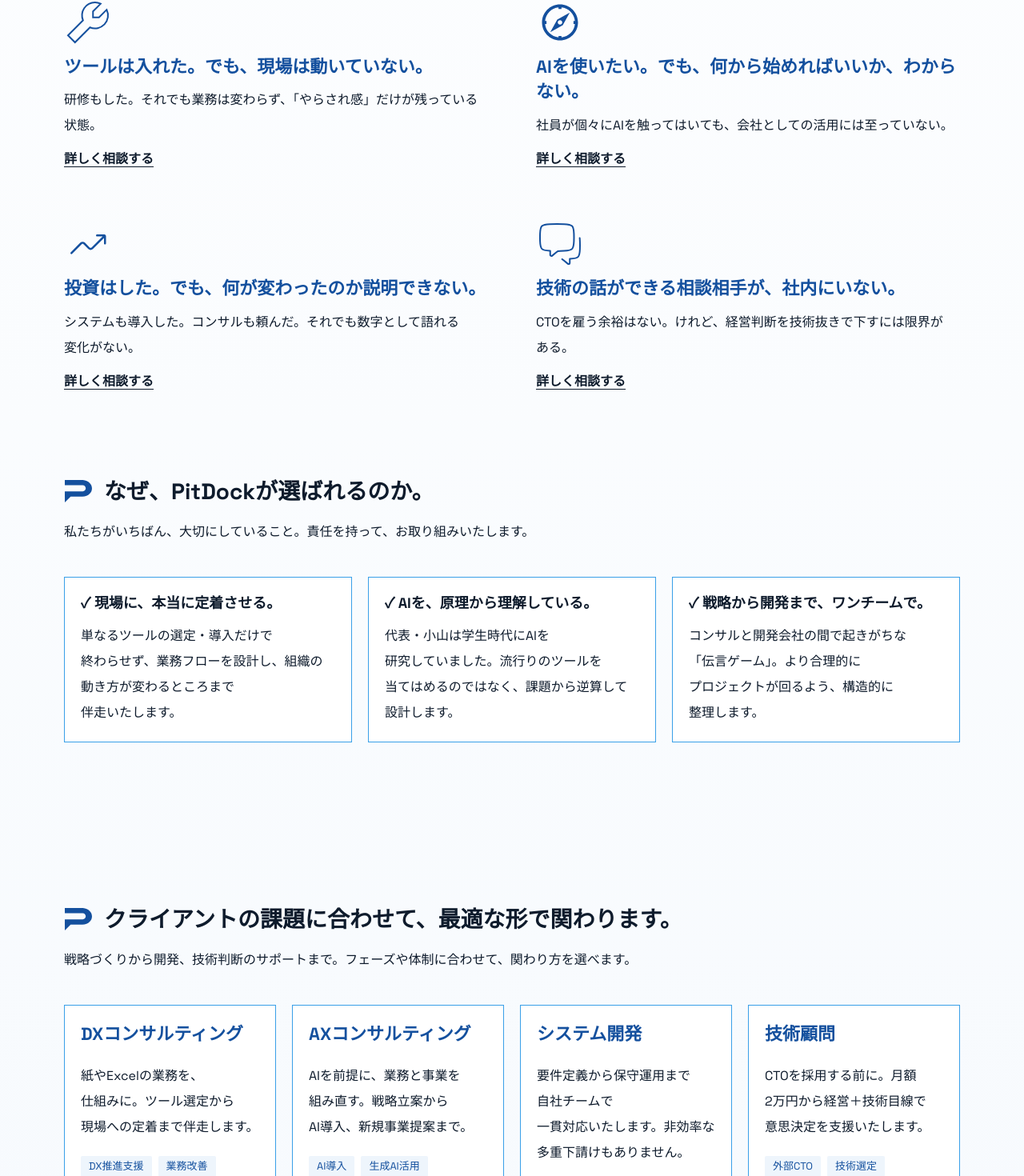
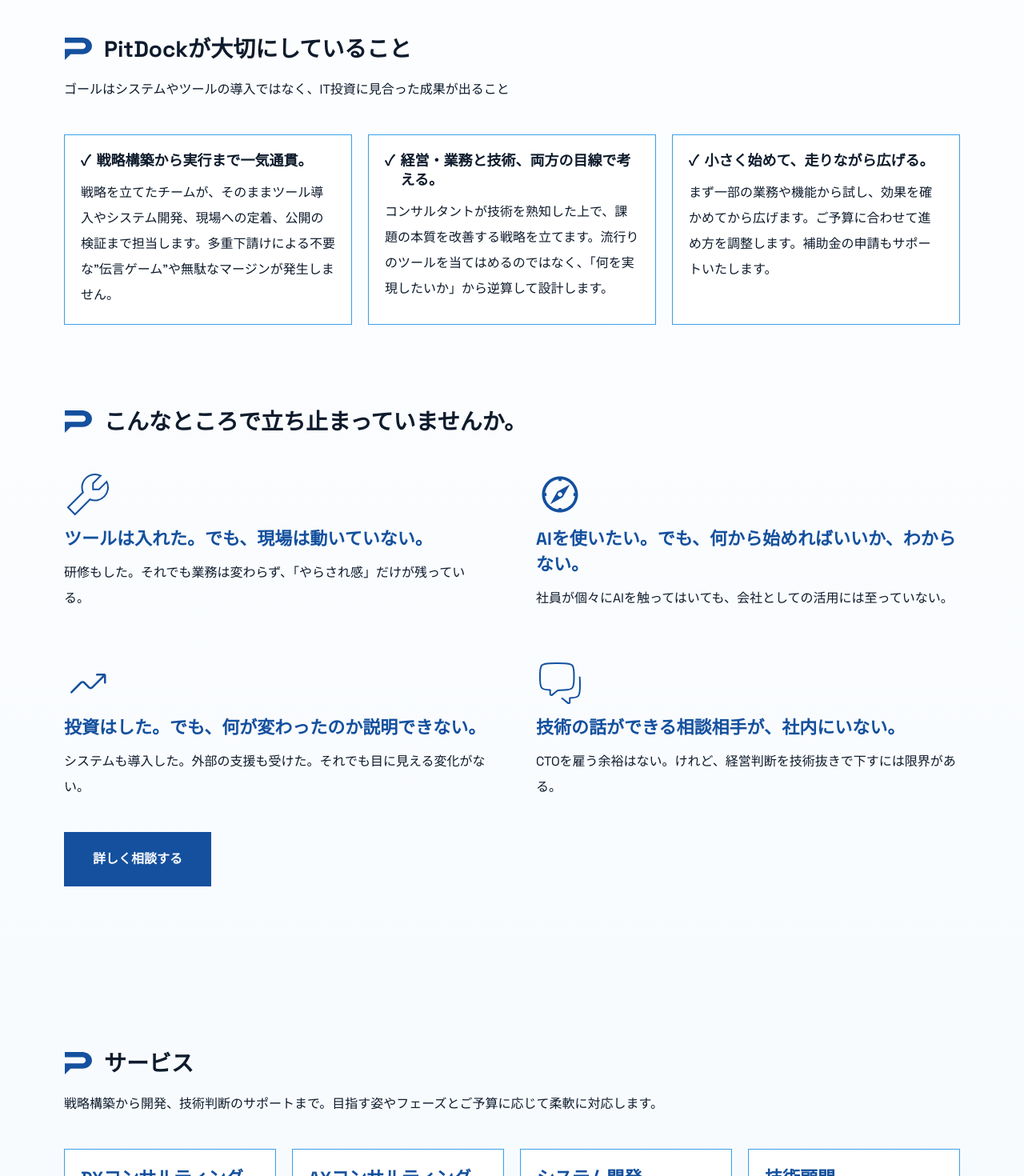
Before and after one commit to PitDock/homepage, a Next.js app: page / in a window 1280 px wide. Shown: the part 1186-2656 px from the top of the page at 80% size. Built offline with nearby package versions, Linux system fonts and the light colour scheme; no server answers.

Commit message:
文言修正

```diff
--- a/app/components/home/links.ts
+++ b/app/components/home/links.ts
@@ -16,7 +16,7 @@ export type NavItem = {
 
 export const homeNavItems: NavItem[] = [
   { label: "サービス", href: "#services" },
-  { label: "情報発信", href: "#note" },
+  { label: "コラム", href: "#column" },
   { label: "会社概要", href: "/company-info" },
   { label: "お知らせ", href: "#news" },
 ];
--- a/app/home.module.css
+++ b/app/home.module.css
@@ -47,6 +47,15 @@
   scroll-margin-top: var(--header-height);
 }
 
+/*
+ * 画面幅で出し分ける改行。<br className={s.pcOnly} /> のように <br> に付けて使う。
+ * - pcOnly: PC（768px 以上）のときだけ改行する
+ * - spOnly: スマートフォン（767px 以下）のときだけ改行する
+ */
+.pcOnly {
+  display: inline;
+}
+
 .spOnly {
   display: none;
 }
@@ -75,7 +84,6 @@
 .body {
   font-size: 16px;
   line-height: 2;
-  word-break: auto-phrase;
 }
 
 .block {
@@ -153,19 +161,6 @@
 
 .btnOutline:hover {
   background: var(--brand-white-hover);
-}
-
-.textLink {
-  font-size: 16px;
-  font-weight: 700;
-  line-height: 2;
-  text-decoration: underline;
-  text-underline-offset: 4px;
-  color: var(--brand-ink);
-}
-
-.textLink:hover {
-  color: var(--brand-pit-blue);
 }
 
 /* ===== リボン ===== */
@@ -509,7 +504,6 @@
   line-height: 2;
   font-weight: 700;
   color: var(--brand-pit-blue);
-  word-break: auto-phrase;
 }
 
 /*
@@ -634,11 +628,19 @@
   background: var(--brand-white);
 }
 
+/* チェック記号と見出しを別の列にし、見出しが改行しても 2 行目がチェックの下に回り込まないようにする */
 .reasonHeading {
+  display: flex;
+  align-items: flex-start;
+  gap: 0.4em;
   font-size: 18px;
   line-height: 1.35;
   font-weight: 700;
   color: var(--brand-ink);
+}
+
+.reasonCheck {
+  flex-shrink: 0;
 }
 
 /* ===== Services ===== */
@@ -765,6 +767,7 @@
   display: -webkit-box;
   -webkit-box-orient: vertical;
   -webkit-line-clamp: 2;
+  line-clamp: 2;
   overflow: hidden;
   min-height: 4em;
   font-size: 16px;
@@ -838,7 +841,8 @@
 /* 文字を線より内側に寄せているのは意図的なデザイン（そろえない） */
 .infoTable {
   display: grid;
-  grid-template-columns: 220px 220px 400px 1fr;
+  /* 社名 / 代表者 / 事業内容 / 所在地 / 設立 */
+  grid-template-columns: 160px 140px 220px 200px 1fr;
   column-gap: 64px;
   row-gap: 32px;
   padding: 40px;
@@ -868,7 +872,7 @@
   display: block;
 }
 
-/* 4 列表示のときは最後の列が狭いので、住所などを途中で折り返さない */
+/* 横 1 列に並べるときは、住所などを途中で折り返さない */
 @media (min-width: 1280px) {
   .infoItem dd span {
     white-space: nowrap;
@@ -890,6 +894,8 @@
 .newsRow {
   display: grid;
   grid-template-columns: 120px 160px 1fr;
+  /* タグが 2 行になる行でも、日付・タイトルは上下中央にそろえる */
+  align-items: center;
   padding: 24px 14px;
   font-size: 13px;
   line-height: 1.4;
@@ -897,6 +903,13 @@
 
 .newsDate {
   font-family: var(--font-space), sans-serif;
+}
+
+/* タグが複数ある場合は 1 行に 1 つずつ */
+.newsCategory {
+  display: flex;
+  flex-direction: column;
+  gap: 4px;
 }
 
 .newsRow:hover .newsTitle {
@@ -934,7 +947,6 @@
   font-size: 16px;
   line-height: 2;
   color: rgba(255, 255, 255, 0.85);
-  word-break: auto-phrase;
 }
 
 /* ===== Footer ===== */
--- a/app/page.tsx
+++ b/app/page.tsx
@@ -37,7 +37,7 @@ const problems = [
         でも、現場は動いていない。
       </>
     ),
-    body: "研修もした。それでも業務は変わらず、「やらされ感」だけが残っている状態。",
+    body: "研修もした。それでも業務は変わらず、「やらされ感」だけが残っている。",
   },
   {
     icon: "/icons/icon-concept-start.svg",
@@ -59,7 +59,7 @@ const problems = [
         説明できない。
       </>
     ),
-    body: "システムも導入した。コンサルも頼んだ。それでも数字として語れる変化がない。",
+    body: "システムも導入した。外部の支援も受けた。それでも目に見える変化がない。",
   },
   {
     icon: "/icons/icon-concept-consult.svg",
@@ -75,45 +75,45 @@ const problems = [
 
 const reasons = [
   {
-    heading: "現場に、本当に定着させる。",
-    body: "単なるツールの選定・導入だけで終わらせず、業務フローを設計し、組織の動き方が変わるところまで伴走いたします。",
+    heading: "戦略構築から実行まで一気通貫。",
+    body: "戦略を立てたチームが、そのままツール導入やシステム開発、現場への定着、公開の検証まで担当します。多重下請けによる不要な\"伝言ゲーム\"や無駄なマージンが発生しません。",
   },
   {
-    heading: "AIを、原理から理解している。",
-    body: "代表・小山は学生時代にAIを研究していました。流行りのツールを当てはめるのではなく、課題から逆算して設計します。",
+    heading: "経営・業務と技術、両方の目線で考える。",
+    body: "コンサルタントが技術を熟知した上で、課題の本質を改善する戦略を立てます。流行りのツールを当てはめるのではなく、「何を実現したいか」から逆算して設計します。",
   },
   {
-    heading: "戦略から開発まで、ワンチームで。",
-    body: "コンサルと開発会社の間で起きがちな「伝言ゲーム」。より合理的にプロジェクトが回るよう、構造的に整理します。",
+    heading: "小さく始めて、走りながら広げる。",
+    body: "まず一部の業務や機能から試し、効果を確かめてから広げます。ご予算に合わせて進め方を調整します。補助金の申請もサポートいたします。",
   },
 ];
 
 const services = [
   {
     name: "DXコンサルティング",
-    desc: "紙やExcelの業務を、仕組みに。ツール選定から現場への定着まで伴走します。",
+    desc: "事業・サービスの変革から業務フローの見直し、ツール選定、現場への定着まで伴走します。",
     tags: ["DX推進支援", "業務改善", "ツール導入"],
     illust: "/illustrations/illustration-dx.webp",
     href: "/service/dx-ax",
   },
   {
     name: "AXコンサルティング",
-    desc: "AIを前提に、業務と事業を組み直す。戦略立案からAI導入、新規事業提案まで。",
-    tags: ["AI導入", "生成AI活用", "新規事業"],
+    desc: "どこにAIが効くかの見極めから、活用方針づくり、導入・定着まで支援します。",
+    tags: ["AI導入", "生成AI", "AI駆動開発"],
     illust: "/illustrations/illustration-ax.webp",
     href: "/service/dx-ax",
   },
   {
     name: "システム開発",
-    desc: "要件定義から保守運用まで自社チームで一貫対応いたします。非効率な多重下請けもありません。",
-    tags: ["Webアプリ", "業務システム"],
+    desc: "要件整理から開発・保守運用まで、自社で一貫して対応します。下請けへの丸投げはしません。",
+    tags: ["Webアプリ", "スマホアプリ", "AI機能"],
     illust: "/illustrations/illustration-dev.webp",
     href: "/service/system-dev",
   },
   {
     name: "技術顧問",
-    desc: "CTOを採用する前に。月額2万円から経営＋技術目線で意思決定を支援いたします。",
-    tags: ["外部CTO", "技術選定"],
+    desc: "開発会社の見積の妥当性やIT投資の判断を、経営と技術の両方の目線でサポートします。月額2万円〜。",
+    tags: ["外部CTO", "ベンダー打合せ同席"],
     illust: "/illustrations/illustration-advisor.webp",
     href: "/service/tech-advisor",
   },
@@ -122,12 +122,13 @@ const services = [
 const companyInfo = [
   { label: "社名", value: ["PitDock株式会社"] },
   { label: "代表者", value: ["小山 望海"] },
-  { label: "事業内容", value: ["DX・AXを中心としたITコンサルティング", "システム開発", "自社プロダクトの開発・運営"] },
-  { label: "所在地／設立", value: ["〒150-0045", "東京都渋谷区神泉町10-15-301"] },
+  { label: "事業内容", value: ["DX・AXコンサルティング", "システム開発", "技術顧問", "自社プロダクトの開発・運営"] },
+  { label: "所在地", value: ["〒150-0045", "東京都渋谷区神泉町10-15-301"] },
+  { label: "設立", value: ["2024年4月8日"] },
 ];
 
-// 日付の新しい順に最新4件（全件は /news ページで確認できる）
-const latestNews = [...news].sort((a, b) => b.date.localeCompare(a.date) || b.id - a.id).slice(0, 4);
+// 日付の新しい順に最新5件（全件は /news ページで確認できる）
+const latestNews = [...news].sort((a, b) => b.date.localeCompare(a.date) || b.id - a.id).slice(0, 5);
 
 function isExternalUrl(url: string): boolean {
   return /^https?:\/\//i.test(url);
@@ -162,7 +163,7 @@ export default async function Home() {
             <p className={s.fvLead}>
               PitDockは、DX・AXコンサルティングや
               システム開発を通じて、
-              <br />
+              <br className={s.pcOnly} />
               お客様が成長し続けるための
               変革を共に進めるパートナーです。
             </p>
@@ -181,48 +182,63 @@ export default async function Home() {
               </p>
               <div className={s.conceptLead}>
                 <h2 id="concept-heading" className={s.conceptHeading}>
-                  ただのシステム化・<br className={s.spOnly} />
-                  AI化ではなく、<br className={s.spOnly} />
-                  根本から変えること。
+                  ただのシステム化やAI化のような<br className={s.spOnly} />小手先ではない、<br className={s.pcOnly} />真の変革を支援します。
                 </h2>
                 <p className={s.body}>
-                  やみくもにAIツールを導入しただけでは、現場は変わりません。業務のやり方から事業のあり方まで、根本から見直して、現場に根づく形で変える。それが私たちのトランスフォーメーションです。
+                  システムやAIを導入するだけでは、会社は変わりません。事業・業務を見直し、課題の根本を解決する。そして、変わり続けられる会社になる。それが、私たちの考えるトランスフォーメーションです。
                 </p>
               </div>
             </div>
 
-            <ul className={s.problemGrid} role="list">
-              {problems.map((p) => (
-                <li key={p.icon} className={s.problem}>
-                  <div className={s.problemHead}>
-                    <img src={p.icon} alt="" className={s.problemIcon} width={60} height={60} />
-                    <h3 className={s.problemHeading}>{p.heading}</h3>
-                  </div>
-                  <p className={s.body}>{p.body}</p>
-                  <a href={CONSULT_URL} className={s.textLink}>
-                    詳しく相談する
-                  </a>
-                </li>
-              ))}
-            </ul>
+            <div className={s.block}>
+              <div className={s.secHead}>
+                <SectionHeading>
+                  PitDockが
+                  <br className={s.spOnly} />
+                  大切にしていること
+                </SectionHeading>
+                <p className={s.body}>ゴールはシステムやツールの導入ではなく、IT投資に見合った成果が出ること</p>
+              </div>
+              <ul className={s.reasonGrid} role="list">
+                {reasons.map((r) => (
+                  <li key={r.heading} className={s.reasonCard}>
+                    <h3 className={s.reasonHeading}>
+                      <span className={s.reasonCheck} aria-hidden="true">
+                        ✓
+                      </span>
+                      <span>{r.heading}</span>
+                    </h3>
+                    <p className={s.body}>{r.body}</p>
+                  </li>
+                ))}
+              </ul>
+            </div>
 
             <div className={s.block}>
               <div className={s.secHead}>
                 <SectionHeading>
-                  なぜ、PitDockが
+                  こんなところで
                   <br className={s.spOnly} />
-                  選ばれるのか。
+                  立ち止まっていませんか。
                 </SectionHeading>
-                <p className={s.body}>私たちがいちばん、大切にしていること。責任を持って、お取り組みいたします。</p>
               </div>
-              <ul className={s.reasonGrid} role="list">
-                {reasons.map((r) => (
-                  <li key={r.heading} className={s.reasonCard}>
-                    <h3 className={s.reasonHeading}>✓ {r.heading}</h3>
-                    <p className={s.body}>{r.body}</p>
+              <ul className={s.problemGrid} role="list">
+                {problems.map((p) => (
+                  <li key={p.icon} className={s.problem}>
+                    <div className={s.problemHead}>
+                      <img src={p.icon} alt="" className={s.problemIcon} width={60} height={60} />
+                      <h3 className={s.problemHeading}>{p.heading}</h3>
+                    </div>
+                    <p className={s.body}>{p.body}</p>
                   </li>
                 ))}
               </ul>
+              {/* 各項目ごとではなく、一覧の最後にまとめて 1 つ置く */}
+              <div>
+                <a href={CONSULT_URL} className={s.btn}>
+                  詳しく相談する
+                </a>
+              </div>
             </div>
           </div>
         </section>
@@ -232,14 +248,10 @@ export default async function Home() {
           <div className={`${s.inner} ${s.block}`}>
             <div className={s.secHead}>
               <SectionHeading id="services-heading">
-                クライアントの課題に
-                <br className={s.spOnly} />
-                合わせて、最適な形で
-                <br className={s.spOnly} />
-                関わります。
+                サービス
               </SectionHeading>
               <p className={s.body}>
-                戦略づくりから開発、技術判断のサポートまで。フェーズや体制に合わせて、関わり方を選べます。
+                戦略構築から開発、技術判断のサポートまで。目指す姿やフェーズとご予算に応じて柔軟に対応します。
               </p>
             </div>
             <ul className={s.serviceGrid} role="list">
@@ -266,17 +278,15 @@ export default async function Home() {
           </div>
         </section>
 
-        {/* Note */}
-        <section id="note" className={s.section} data-ribbon-anchor="3" aria-labelledby="note-heading">
+        {/* Column */}
+        <section id="column" className={s.section} data-ribbon-anchor="3" aria-labelledby="note-heading">
           <div className={`${s.inner} ${s.noteInner}`}>
             <div className={s.secHead}>
               <SectionHeading id="note-heading">
-                PitDockの考えや取り組みを、
-                <br className={s.spOnly} />
-                発信しています。
+                コラム
               </SectionHeading>
               <p className={s.body}>
-                技術やAIの話から、プロジェクトで得た気づきまで。PitDockのいまを、noteで綴っています。
+                DX・AIを経営・業務の目線で、進め方のポイントや、発注する側が知っておきたいことをnoteで発信しています。
               </p>
             </div>
             {noteArticles.length > 0 ? (
@@ -326,17 +336,17 @@ export default async function Home() {
                 loading="lazy"
               />
               <h2 id="company-heading" className={s.profileHeading}>
-                「技術」を原理から
+                すべての企業が、
                 <br className={s.spOnly} />
-                理解しているから、
-                <br className={s.spOnly} />
-                「事業」の話ができる。
+                テクノロジーを味方にできる社会へ。
               </h2>
               <div className={s.profileText}>
                 <p className={s.body}>
-                  DXやAX（AIトランスフォーメーション）は、一朝一夕には成し遂げられません。技術の選定、業務プロセスの再設計、組織の変化、そして現場への定着――いくつもの壁を越えて、初めて成果になります。
+                  DXやAXは、ツールを入れて終わりではありません。課題の深掘り、分析、業務の再設計、技術の選定、組織の変化、現場への定着など、いくつもの壁を越えて初めて成果になります。
                   <br className={s.pcOnly} />
-                  私自身、学生時代にAIの研究をしていました。PitDockのメンバーも、AIの仕組みを原理から理解した上で、目の前の事業に何ができるかを具体的に設計します。流行りのツールを当てはめるのではなく、課題から逆算する。その姿勢を、これからも変えるつもりはありません。
+                  私は大学院でAIを研究したあと、ITコンサルタントとして多くのプロジェクトに携わってきました。そこで感じたのは、せっかくのIT投資が投資額に見合った成果に結びついていないケースが多いということ、多くの中小企業が予算や人員不足が原因で遅れをとっていることです。
+                  <br className={s.pcOnly} />
+                  PitDockは、ただシステム化したり流行りのツールを当てはめるのではなく、「何が本当の課題なのか」「何をするべきなのか」を徹底的に掘り下げます。やるべきではないIT投資は率直にお伝えします。会社の規模にかかわらず、すべての企業がテクノロジーを味方に走り続けられるよう、共に歩むパートナーであり続けます。
                 </p>
                 <p className={s.profileName}>
                   <span>代表取締役 / CEO</span>
@@ -374,7 +384,12 @@ export default async function Home() {
                     <time className={s.newsDate} dateTime={n.date.replace(/\./g, "-")}>
                       {n.date}
                     </time>
-                    <span className={s.newsCategory}>{n.tags[0]}</span>
+                    {/* タグが複数あるときは 1 行に 1 つずつ並べる */}
+                    <span className={s.newsCategory}>
+                      {n.tags.map((t) => (
+                        <span key={t}>{t}</span>
+                      ))}
+                    </span>
                     <span className={s.newsTitle}>{n.title}</span>
                   </a>
                 </li>
--- a/lib/data/note.ts
+++ b/lib/data/note.ts
@@ -1,5 +1,5 @@
 // note（https://note.com/pitdock）の記事を RSS から取得する。
-// トップページの「情報発信」セクションで最新記事を表示するために使う。
+// トップページの「コラム」セクションで最新記事を表示するために使う。
 
 export const NOTE_URL = "https://note.com/pitdock";
 const NOTE_RSS_URL = `${NOTE_URL}/rss`;
```
